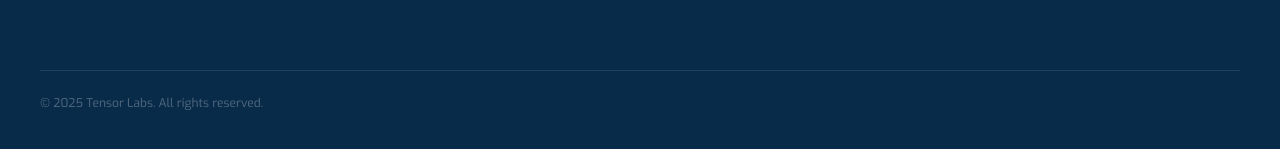
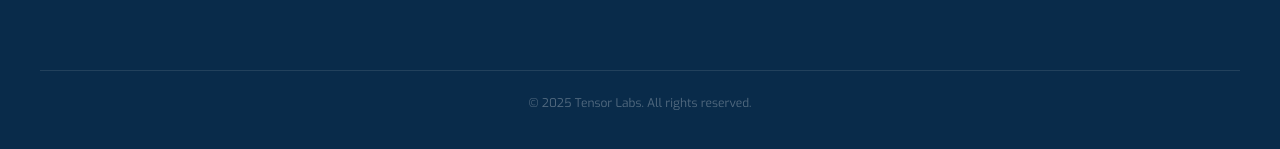
Before and after one commit to tensor-labz/tensor-labz-website, a React (Vite) app: page / in a window 1280 px wide. Shown: the part 1951-2100 px from the top of the page. Built offline with nearby package versions, Linux system fonts and the light colour scheme; no server answers.

Commit message:
style: center copyright text in footer

```diff
--- a/src/components/layout/Footer.tsx
+++ b/src/components/layout/Footer.tsx
@@ -139,8 +139,8 @@ const Footer = () => {
         </div>
 
         {/* Bottom bar */}
-        <div className="mt-16 pt-6 border-t border-white/10 flex flex-col sm:flex-row items-center justify-between gap-3">
-          <p className="text-xs text-white/30">
+        <div className="mt-16 pt-6 border-t border-white/10 flex justify-center">
+          <p className="text-xs text-white/30 text-center">
             &copy; {new Date().getFullYear()} Tensor Labs. All rights reserved.
           </p>
         </div>
```
